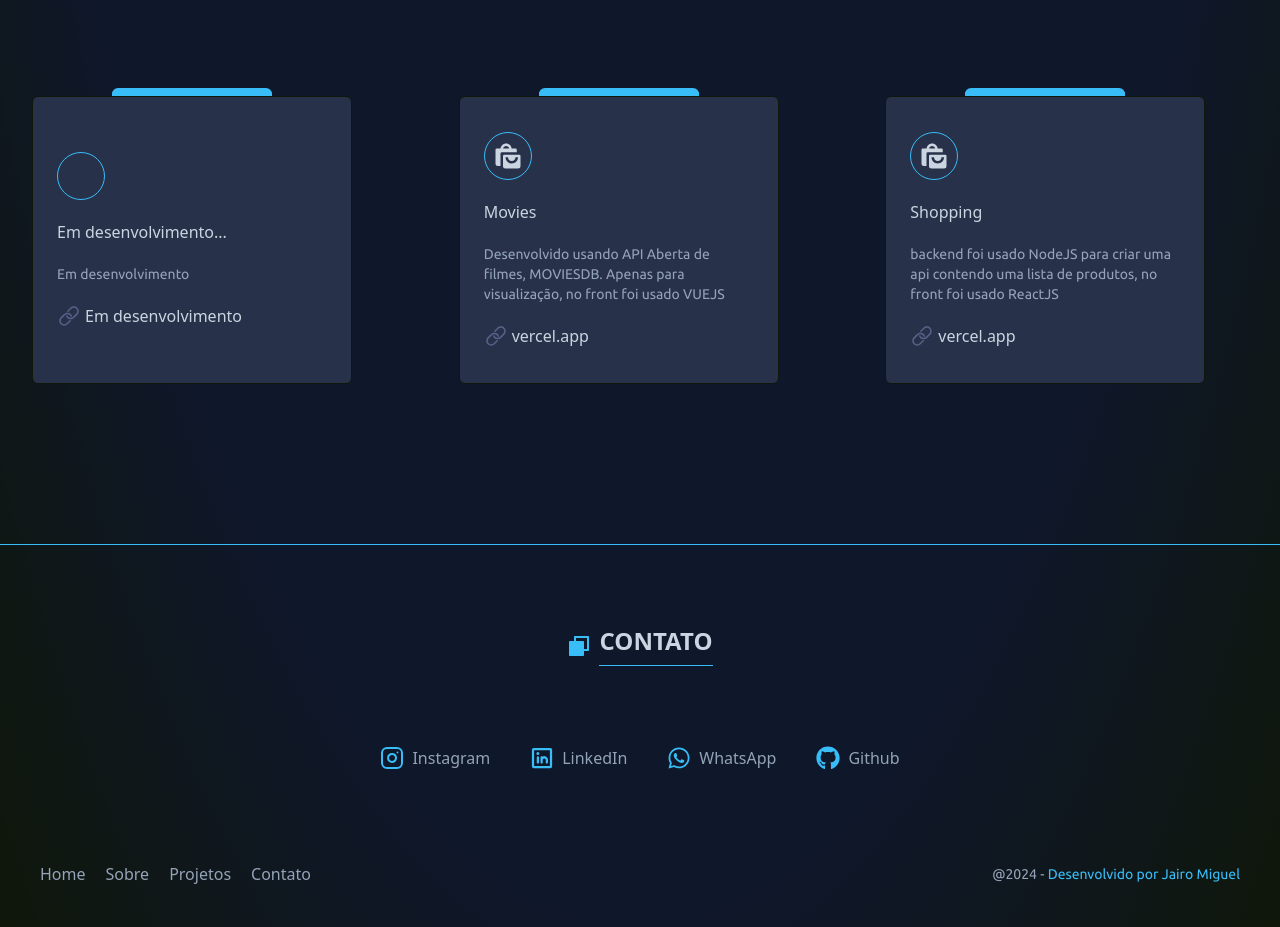
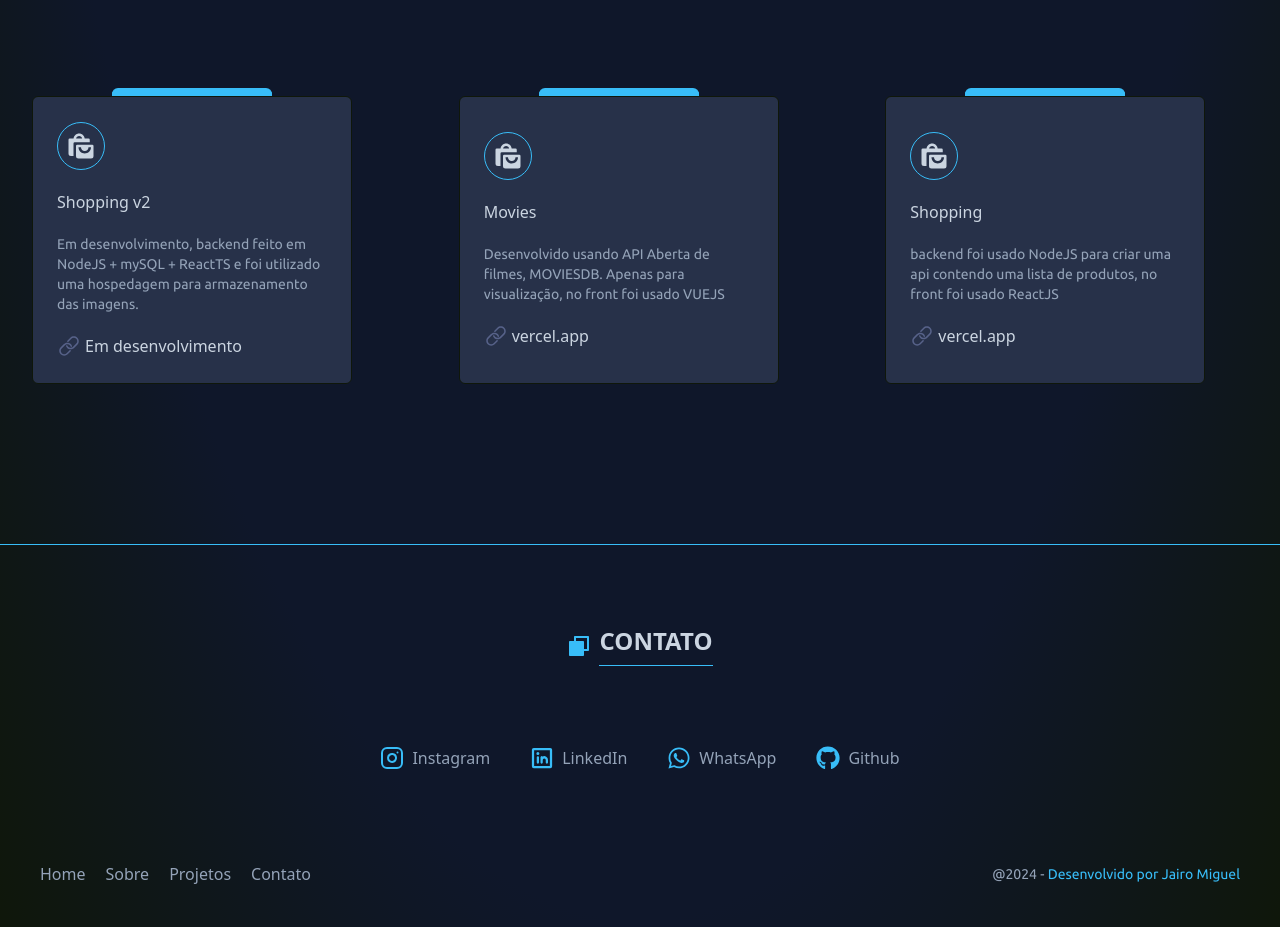
Before and after one commit to jmitsuu/profileport, a React (Vite) app: page / in a window 1280 px wide. Shown: the part 2840-3767 px from the top of the page. Built offline with nearby package versions, Linux system fonts and the light colour scheme.

Commit message:
feat:new project..

```diff
--- a/src/pages/Projects.tsx
+++ b/src/pages/Projects.tsx
@@ -8,12 +8,13 @@ import {
 import { TitleIcon } from '../components/icon/TitleIcon';
 const projects = [
   {
-    icon: '',
+    icon: (
+      <BiSolidShoppingBags className="h-8  w-8 text-slate-300 dark:text-tecHeavy" />
+    ),
     tagUrl: 'Em desenvolvimento',
-    title: 'Em desenvolvimento...',
-    description:
-      'Em desenvolvimento',
-    link: '',
+    title: 'Shopping v2',
+    description: 'Em desenvolvimento, backend feito em NodeJS + mySQL + ReactTS e foi utilizado uma hospedagem para armazenamento das imagens. ',
+    link: 'https://shoppdevv2-bsvq22685-jmitsuus-projects.vercel.app/',
   },
   {
     icon: (
```
